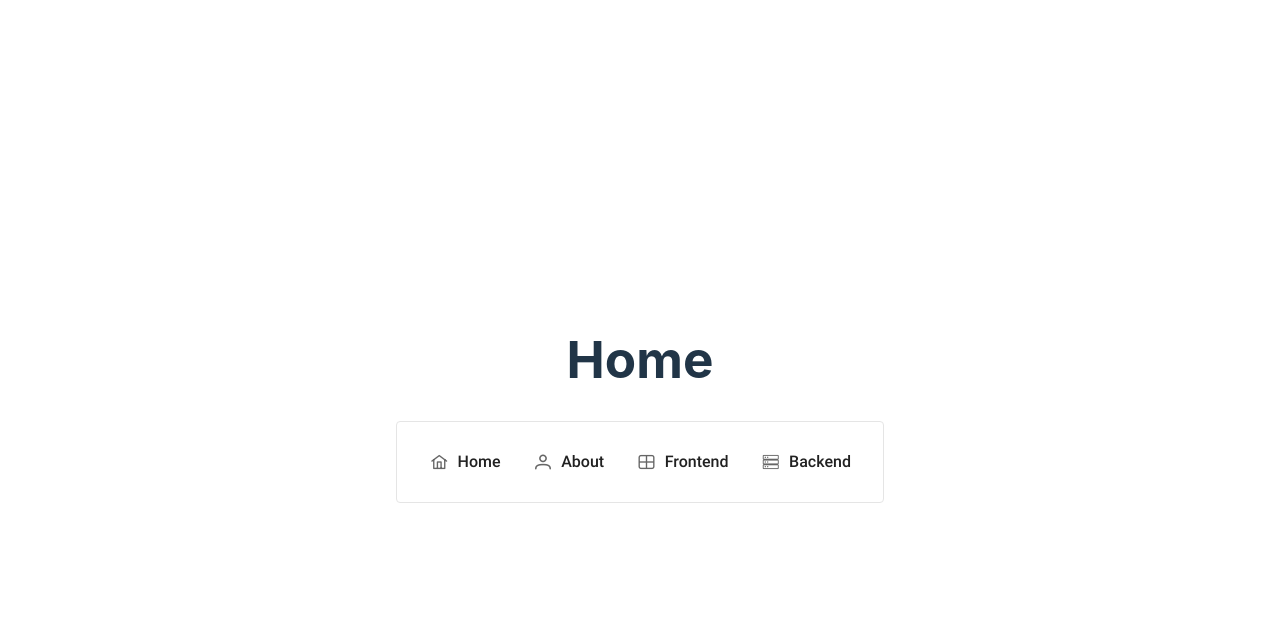
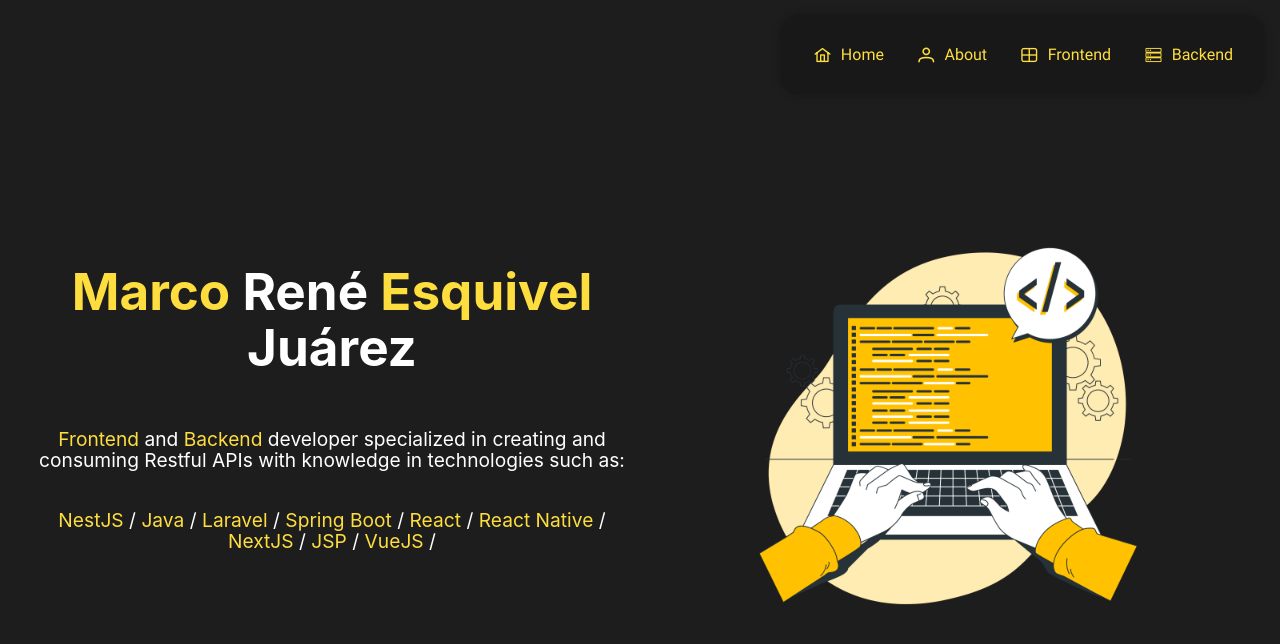
Before and after one commit to MarcoEsquivel1/Portfolio, a React (Vite) app: page / in a window 1280 px wide. Shown: the top 644 px of the page. Built offline with nearby package versions, Linux system fonts and the light colour scheme.

Commit message:
feat(UI): :lipstick: Home Page
Home page, Description and Image, navigation: react-router-dom.

```diff
--- a/package.json
+++ b/package.json
@@ -15,7 +15,8 @@
     "primereact": "^9.6.2",
     "react": "^18.2.0",
     "react-dom": "^18.2.0",
-    "react-router-dom": "^6.16.0"
+    "react-router-dom": "^6.16.0",
+    "sass": "^1.68.0"
   },
   "devDependencies": {
     "@types/react": "^18.2.15",
--- a/src/App.css
+++ /dev/null
@@ -1,6 +0,0 @@
-#root {
-  max-width: 1280px;
-  margin: 0 auto;
-  padding: 2rem;
-  text-align: center;
-}
--- a/src/App.tsx
+++ b/src/App.tsx
@@ -1,4 +1,3 @@
-import './App.css'
 import 'primereact/resources/themes/md-light-indigo/theme.css';
 import 'primereact/resources/primereact.min.css';
 import 'primeicons/primeicons.css';
--- a/src/components/Navbar.tsx
+++ b/src/components/Navbar.tsx
@@ -26,7 +26,7 @@
 
     return(
         <>
-            <Menubar model={navItems}/>
+            <Menubar model={navItems} />
         </>
     )
 }
--- /dev/null
+++ b/src/data/skills.ts
@@ -0,0 +1,53 @@
+export interface skillInterface {
+    name: string;
+    stars: number;
+    area: string;
+}
+
+export const skills: skillInterface[] = [
+    {
+        name: 'NestJS',
+        stars: 4,
+        area: 'back'
+    },
+    {
+        name: 'Java',
+        stars: 3,
+        area: 'back'
+    },
+    {
+        name: 'Laravel',
+        stars: 4,
+        area: 'back'
+    },
+    {
+        name: 'Spring Boot',
+        stars: 3,
+        area: 'back'
+    },
+    {
+        name: 'React',
+        stars: 4,
+        area: 'front'
+    },
+    {
+        name: 'React Native',
+        stars: 3,
+        area: 'front'
+    },
+    {
+        name: 'NextJS',
+        stars: 3,
+        area: 'front'
+    },
+    {
+        name: 'JSP',
+        stars: 3,
+        area: 'front'
+    },
+    {
+        name: 'VueJS',
+        stars: 3,
+        area: 'front'
+    },
+]
--- a/src/index.css
+++ /dev/null
@@ -1,69 +0,0 @@
-:root {
-  font-family: Inter, system-ui, Avenir, Helvetica, Arial, sans-serif;
-  line-height: 1.5;
-  font-weight: 400;
-
-  color-scheme: light dark;
-  color: rgba(255, 255, 255, 0.87);
-  background-color: #242424;
-
-  font-synthesis: none;
-  text-rendering: optimizeLegibility;
-  -webkit-font-smoothing: antialiased;
-  -moz-osx-font-smoothing: grayscale;
-  -webkit-text-size-adjust: 100%;
-}
-
-a {
-  font-weight: 500;
-  color: #646cff;
-  text-decoration: inherit;
-}
-a:hover {
-  color: #535bf2;
-}
-
-body {
-  margin: 0;
-  display: flex;
-  place-items: center;
-  min-width: 320px;
-  min-height: 100vh;
-}
-
-h1 {
-  font-size: 3.2em;
-  line-height: 1.1;
-}
-
-button {
-  border-radius: 8px;
-  border: 1px solid transparent;
-  padding: 0.6em 1.2em;
-  font-size: 1em;
-  font-weight: 500;
-  font-family: inherit;
-  background-color: #1a1a1a;
-  cursor: pointer;
-  transition: border-color 0.25s;
-}
-button:hover {
-  border-color: #646cff;
-}
-button:focus,
-button:focus-visible {
-  outline: 4px auto -webkit-focus-ring-color;
-}
-
-@media (prefers-color-scheme: light) {
-  :root {
-    color: #213547;
-    background-color: #ffffff;
-  }
-  a:hover {
-    color: #747bff;
-  }
-  button {
-    background-color: #f9f9f9;
-  }
-}
--- a/src/main.tsx
+++ b/src/main.tsx
@@ -1,7 +1,7 @@
 import ReactDOM from 'react-dom/client'
 import { HashRouter } from 'react-router-dom';
 import App from './App.tsx'
-import './index.css'
+import './scss/styles.scss'
 
 ReactDOM.createRoot(document.getElementById('root')!).render(
   <HashRouter>
--- a/src/pages/About.tsx
+++ b/src/pages/About.tsx
@@ -1,7 +1,7 @@
 export const About = () => {
     return(
-        <>
+        <div className="container">
             <h1>About</h1>
-        </>
+        </div>
     )
 }
--- a/src/pages/Backend.tsx
+++ b/src/pages/Backend.tsx
@@ -1,7 +1,7 @@
 export const Backend = () => {
     return(
-        <>
+        <div className="container">
             <h1>Backend</h1>
-        </>
+        </div>
     )
 }
--- a/src/pages/Frontend.tsx
+++ b/src/pages/Frontend.tsx
@@ -1,7 +1,7 @@
 export const Frontend = () => {
     return(
-        <>
+        <div className="container">
             <h1>Frontend</h1>
-        </>
+        </div>
     )
 }
--- a/src/pages/Home.tsx
+++ b/src/pages/Home.tsx
@@ -1,8 +1,21 @@
+import pcImage from '../assets//pc.png';
+import { skills } from '../data/skills';
 
 export const Home = () => {
     return(
-        <>
-            <h1>Home</h1>
-        </>
+        <div className="containerHome">
+            <div className="textHome">
+                <h1>Marco <span>René</span> Esquivel <span>Juárez</span></h1>
+                <p><span>Frontend</span> and <span>Backend</span> developer specialized in creating and consuming Restful APIs with knowledge in technologies such as:</p>
+                <p>{
+                    skills.map((skill, index) => {
+                        return <><span key={index}>{skill.name}</span>  / </>
+                    })
+                }</p>
+            </div>
+            <div className="imageHome">
+                <img src={pcImage} alt="pc"/>
+            </div>
+        </div>
     )
 }
--- /dev/null
+++ b/src/scss/styles.scss
@@ -0,0 +1,246 @@
+$colorPrimary: #1d1d1d;
+$colorMenu: #181818;
+$colorFont: #fede3f;
+$colorFontWhite: #fff;
+#root {
+  max-width: 1280px;
+  margin: 0 auto;
+  padding: 2rem;
+  text-align: center;
+  width: 100%;
+  height: 100vh;
+}
+
+:root {
+  font-family: Inter, system-ui, Avenir, Helvetica, Arial, sans-serif;
+  width: 100%;
+  height: 100%;
+  line-height: 1.5;
+  font-weight: 400;
+  color-scheme: light dark;
+  color: $colorFont;
+  background-color: $colorPrimary;
+  font-synthesis: none;
+  text-rendering: optimizeLegibility;
+  -webkit-font-smoothing: antialiased;
+  -moz-osx-font-smoothing: grayscale;
+  -webkit-text-size-adjust: 100%;
+}
+
+body {
+  margin: 0;
+  display: flex;
+  place-items: center;
+  min-width: 320px;
+  min-height: 100vh;
+}
+
+h1 {
+  font-size: 3.2em;
+  line-height: 1.1;
+}
+
+.p-menubar {
+  margin-top: 15px;
+  margin-right: 15px;
+  margin-left: 15px;
+  margin-bottom: 15px;
+  position: fixed;
+  top: 0;
+  right: 0;
+  z-index: 1000;
+  border: none;
+  border-radius: 20px;
+  -webkit-border-radius: 20px;
+  -moz-border-radius: 20px;
+  -ms-border-radius: 20px;
+  -o-border-radius: 20px;
+}
+
+.p-menubar {
+  box-shadow: 0 0 10px 0 rgba(0, 0, 0, 0.2);
+  background-color: $colorMenu;
+
+  .p-menubar-button {
+    background-color: $colorMenu;
+    color: $colorFont !important;
+  }
+
+  .p-menubar-root-list {
+    background-color: $colorMenu;
+
+    .p-menuitem {
+      background-color: $colorMenu;
+
+      .p-menuitem-text {
+        color: $colorFont !important;
+      }
+      .p-menuitem-icon {
+        color: $colorFont !important;
+      }
+
+      .p-menuitem-link {
+        color: $colorFont !important;
+      }
+    }
+  }
+
+}
+
+.container{
+  width: 100%;
+  height: 100%;
+  grid-gap: 1rem;
+  align-items: center;
+  justify-items: center;
+
+  display: grid;
+}
+
+.containerHome{
+  width: 100%;
+  height: 100%;
+  grid-gap: 1rem;
+  align-items: center;
+  justify-items: center;
+
+
+  display: grid;
+  grid-template-columns: 1fr 1fr;
+  grid-template-rows: 1fr;
+  grid-template-areas: "textHome imageHome";
+
+  // media query para pantallas de 960px
+  @media screen and (max-width: 960px) {
+    grid-template-columns: 1fr;
+    grid-template-rows: 1fr 1fr;
+    grid-template-areas: "textHome" "imageHome";
+  }
+
+  // media query para pantallas de 600px
+  @media screen and (max-width: 600px) {
+    grid-template-columns: 1fr;
+    grid-template-rows: 1fr 1fr;
+    grid-template-areas: "textHome" "imageHome";
+  }
+
+  .textHome {
+    grid-area: textHome;
+    display: flex;
+    flex-direction: column;
+    justify-content: center;
+    align-items: center;
+    text-align: center;
+
+    h1 {
+      font-size: 3.2em;
+      line-height: 1.1;
+      span{
+        color: $colorFontWhite
+      }
+      animation: leftToRight 1s ease-in-out;
+
+      @keyframes leftToRight {
+        from {
+          transform: translateX(-75px);
+          -webkit-transform: translateX(-75px);
+          -moz-transform: translateX(-75px);
+          -ms-transform: translateX(-75px);
+          -o-transform: translateX(-75px);
+        }
+        to {
+          transform: translateX(0px);
+          -webkit-transform: translateX(0px);
+          -moz-transform: translateX(0px);
+          -ms-transform: translateX(0px);
+          -o-transform: translateX(0px);
+        }
+      }
+    }
+
+    h1:hover {
+      color: $colorFont;
+      text-shadow: 0 0 1px $colorFont,
+                  0 0 25px $colorFont,
+                  0 0 50px $colorFont,
+    }
+
+    p {
+      font-size: 1.2em;
+      line-height: 1.1;
+      color: $colorFontWhite;
+      span{
+        color: $colorFont
+      }
+
+      animation: rightToLeft 1s ease-in-out;
+
+      @keyframes rightToLeft {
+        from {
+          transform: translateX(75px);
+          -webkit-transform: translateX(75px);
+          -moz-transform: translateX(75px);
+          -ms-transform: translateX(75px);
+          -o-transform: translateX(75px);
+        }
+        to {
+          transform: translateX(0px);
+          -webkit-transform: translateX(0px);
+          -moz-transform: translateX(0px);
+          -ms-transform: translateX(0px);
+          -o-transform: translateX(0px);
+        }
+      }
+    }
+
+    p:hover {
+      color: $colorFont;
+      span{
+        color: $colorFontWhite;
+      }
+    }
+
+  }
+
+  .imageHome {
+    grid-area: imageHome;
+    display: flex;
+    flex-direction: column;
+    justify-content: center;
+    align-items: center;
+    text-align: center;
+
+    img {
+      width: 400px;
+      height: 400px;
+      //animationimagebounce4corners2sinfinite:;
+      animation: bounce 5s infinite;
+
+      @keyframes bounce
+      {
+        0% {
+          transform: translate(0, 0);
+        }
+        25% {
+          transform: translate(0, 50px);
+        }
+        50% {
+          transform: translate(50px, 30px);
+        }
+        75% {
+          transform: translate(30px, 0);
+        }
+        100% {
+          transform: translate(0, 0);
+        }
+      }
+    }
+  }
+}
+
+@media screen and (max-width: 960px) {
+  .p-menubar .p-menubar-root-list {
+    width: 180%;
+    margin-left: -80%;
+  }
+}
```
Also changed, not shown: src/assets/pc.png (added), 1 other file (tests, documents, lock files or other folders).
